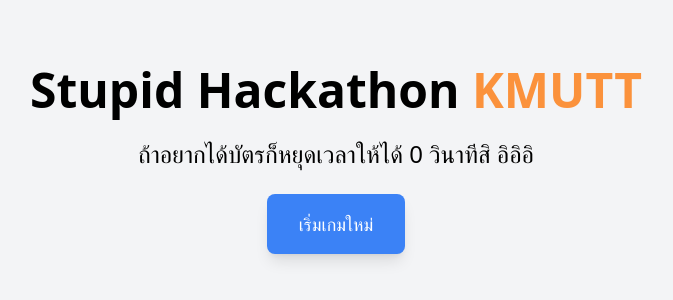
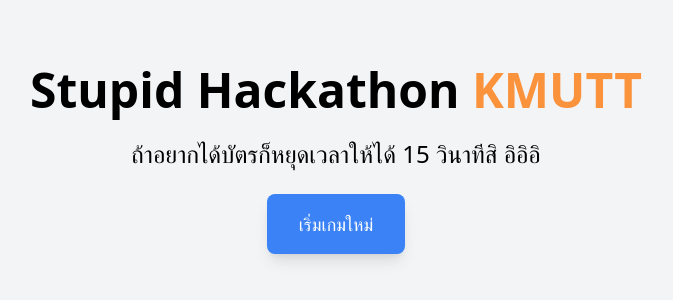
Before and after one commit to Supakornn/clock-game, a Next.js app: page / in a window 1280 px wide. Shown: the part 240-540 px from the top of the page, without its empty margins (304-977 px from the left). Built offline with nearby package versions, Linux system fonts and the light colour scheme.

Commit message:
add fake time

```diff
--- a/src/app/Home.tsx
+++ b/src/app/Home.tsx
@@ -33,6 +33,7 @@
   const [clickCount, setClickCount] = useState<number>(0);
   const [patternLv, setPatternLv] = useState<number>(1);
   const [showError, setShowError] = useState<boolean>(false);
+  const [errorCount, setErrorCount] = useState<number>(0);
 
   useEffect(() => {
     let timer: NodeJS.Timeout;
@@ -43,9 +44,10 @@
           const newTime = parseFloat((prev + 0.01).toFixed(2));
 
           // Show error at time range
-          if (newTime >= errorPageTime && newTime < errorPageTime + 20) {
+          if (newTime >= errorPageTime && newTime < errorPageTime + (15+30)) {
             setShowError(true);
-            setTimeout(() => setShowError(false), 5000); // Hide error after 5 seconds
+            setErrorCount(errorCount+1);
+            setTimeout(() => setShowError(false), 1000*(15+15));
           }
 
           return newTime;
@@ -143,7 +145,7 @@
             Stupid Hackathon <span className="text-orange-400">KMUTT</span>
           </div>
           <p className="text-2xl mb-6">
-            ถ้าอยากได้บัตรก็หยุดเวลาให้ได้ {targetTime} วินาทีสิ อิอิอิ
+            ถ้าอยากได้บัตรก็หยุดเวลาให้ได้ {errorCount!=1?15:targetTime} วินาทีสิ อิอิอิ
           </p>
           {isRunning && (
             <div
```
